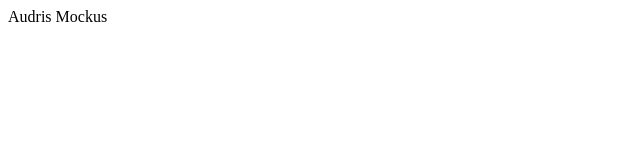
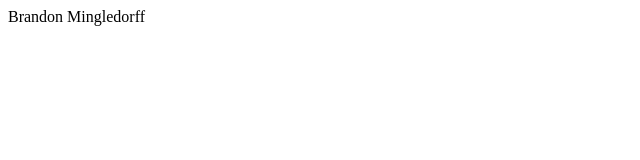
Before and after one commit to brandonmingledorff/webserver, a plain HTML site: page index.html in a window 1280 px wide. Shown: the full height of the page, 0-640 px from the left. Drawn offline with Linux system fonts and the light colour scheme.

Commit message:
Update index.html

```diff
--- a/index.html
+++ b/index.html
@@ -1,5 +1,5 @@
 <html>
 <body>
-Audris Mockus
+Brandon Mingledorff
 </body>
 </html>
```
